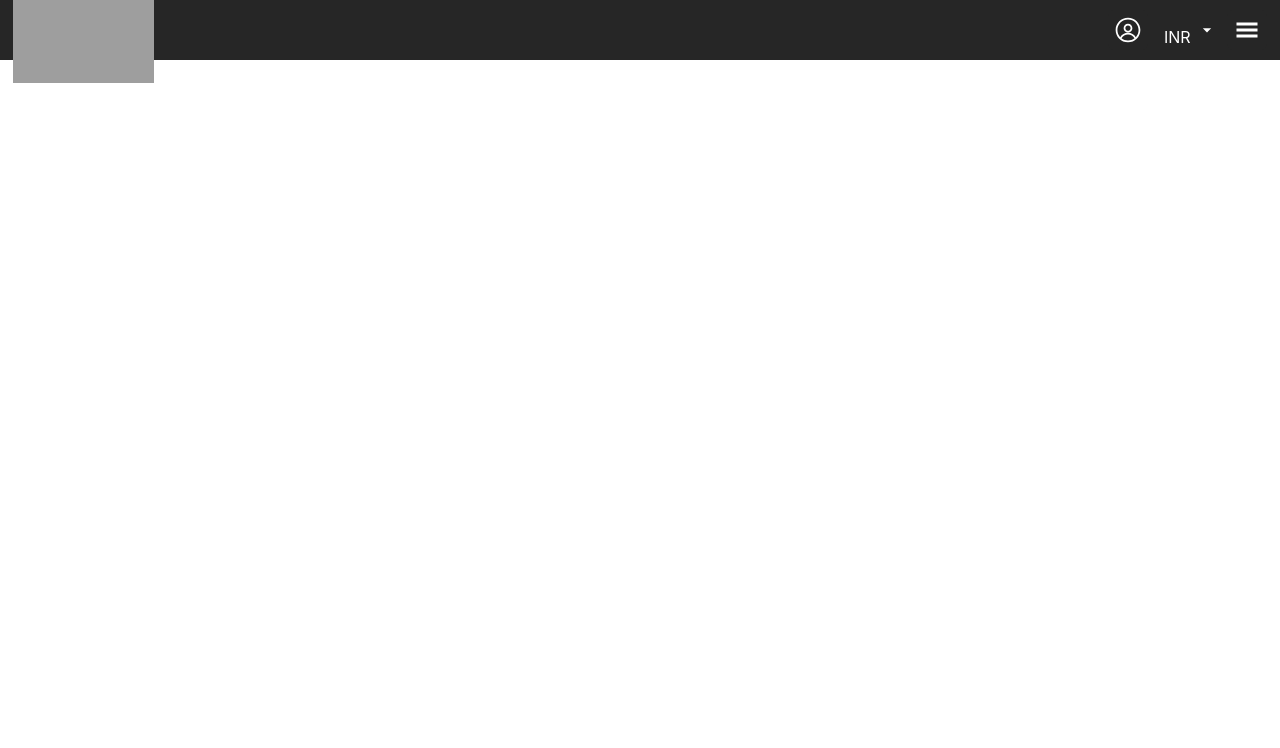
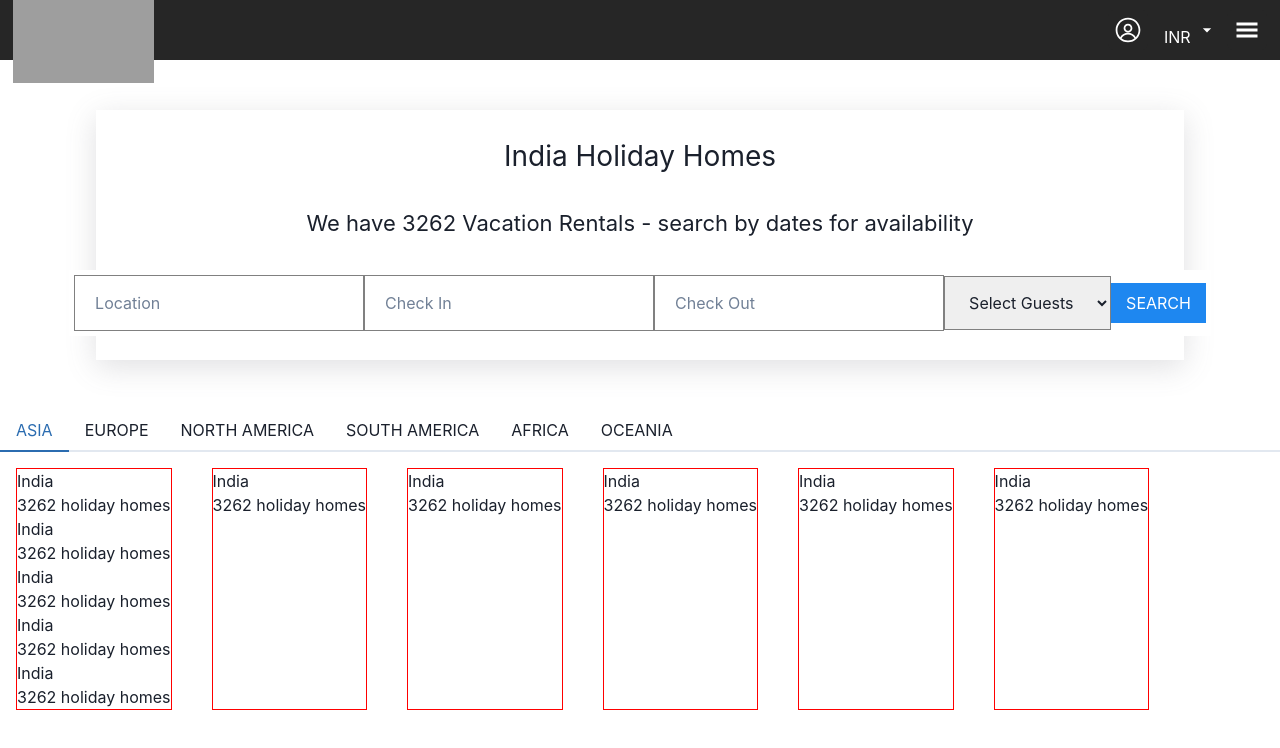
Before and after one commit to Sunilrath101/travilla, a React (Create React App) app in the folder tripvillas/: page /search-state in a window 1280 px wide. Before the commit this address had no page. Shown: the top 748 px of the page. Built offline with nearby package versions, Linux system fonts and the light colour scheme; grey boxes are pictures that could not be loaded.

Commit message:
day-3 pushed

```diff
--- a/tripvillas/src/Components/Footer/Footer.jsx
+++ b/tripvillas/src/Components/Footer/Footer.jsx
@@ -1,6 +1,7 @@
 import React from "react";
 import { Tabs, TabList, TabPanels, Tab, TabPanel } from '@chakra-ui/react'
-import style from './Footer.module.css'
+import style from './Footer.module.css';
+import {Link} from 'react-router-dom';
 
 const Footer = () => {
   return <div>
@@ -19,7 +20,7 @@
     <TabPanel className={style.box}>
       <div className={style.first}>
         <div>
-          <p>India</p>
+          <Link to='/search-state'>India</Link>
           <p>3262 holiday homes</p>
         </div>
         <div>
--- a/tripvillas/src/Components/Searchbar/Searchbar.module.css
+++ b/tripvillas/src/Components/Searchbar/Searchbar.module.css
@@ -1,5 +1,5 @@
 .container{
-    border: 1px solid black;
+    /* border: 1px solid black; */
     background-color: white;
     padding: 5px;
 }
--- a/tripvillas/src/Pages/AllRoutes.jsx
+++ b/tripvillas/src/Pages/AllRoutes.jsx
@@ -2,12 +2,14 @@
 import { Route, Routes } from "react-router-dom";
 import DashBoard from "../DashBoard/DashBoard";
 import Home from "./Home/Home";
+import SearchState from "./SearchState/SearchState";
 
 const AllRoutes = () => {
   return (
     <Routes>
       <Route path="/" element={<Home />} />
       <Route path="/dashBoard" element={<DashBoard />} />
+      <Route path="/search-state" element={<SearchState/>}/>
     </Routes>
   );
 };
--- a/tripvillas/src/Pages/SearchState/SearchState.jsx
+++ b/tripvillas/src/Pages/SearchState/SearchState.jsx
@@ -1,7 +1,18 @@
 import React from "react";
+import Searchbar from "../../Components/Searchbar/Searchbar";
+import Footer from "../../Components/Footer/Footer";
+import style from './SearchState.module.css'
+
 
 const SearchState = () => {
-  return <div>SearchStates</div>;
+  return <div>
+    <div className={style.searchbox}>
+      <h2>India Holiday Homes</h2>
+      <h3>We have 3262 Vacation Rentals - search by dates for availability</h3>
+      <Searchbar/>
+    </div>
+    <Footer/>
+  </div>;
 };
 
 export default SearchState;
--- /dev/null
+++ b/tripvillas/src/Pages/SearchState/SearchState.module.css
@@ -0,0 +1,19 @@
+.searchbox{
+    /* border: 1px solid red; */
+    width: 85%;
+    margin: 50px auto;
+    height: 250px;
+    display: flex;
+    flex-direction: column;
+    justify-content: center;
+    align-items: center;
+    box-shadow: rgba(100, 100, 111, 0.2) 0px 7px 29px 0px;
+}
+.searchbox > h2{
+    font-size: 28px;
+    margin-bottom: 30px;
+}
+.searchbox > h3{
+    font-size: 22px;
+    margin-bottom: 30px;
+}
```
